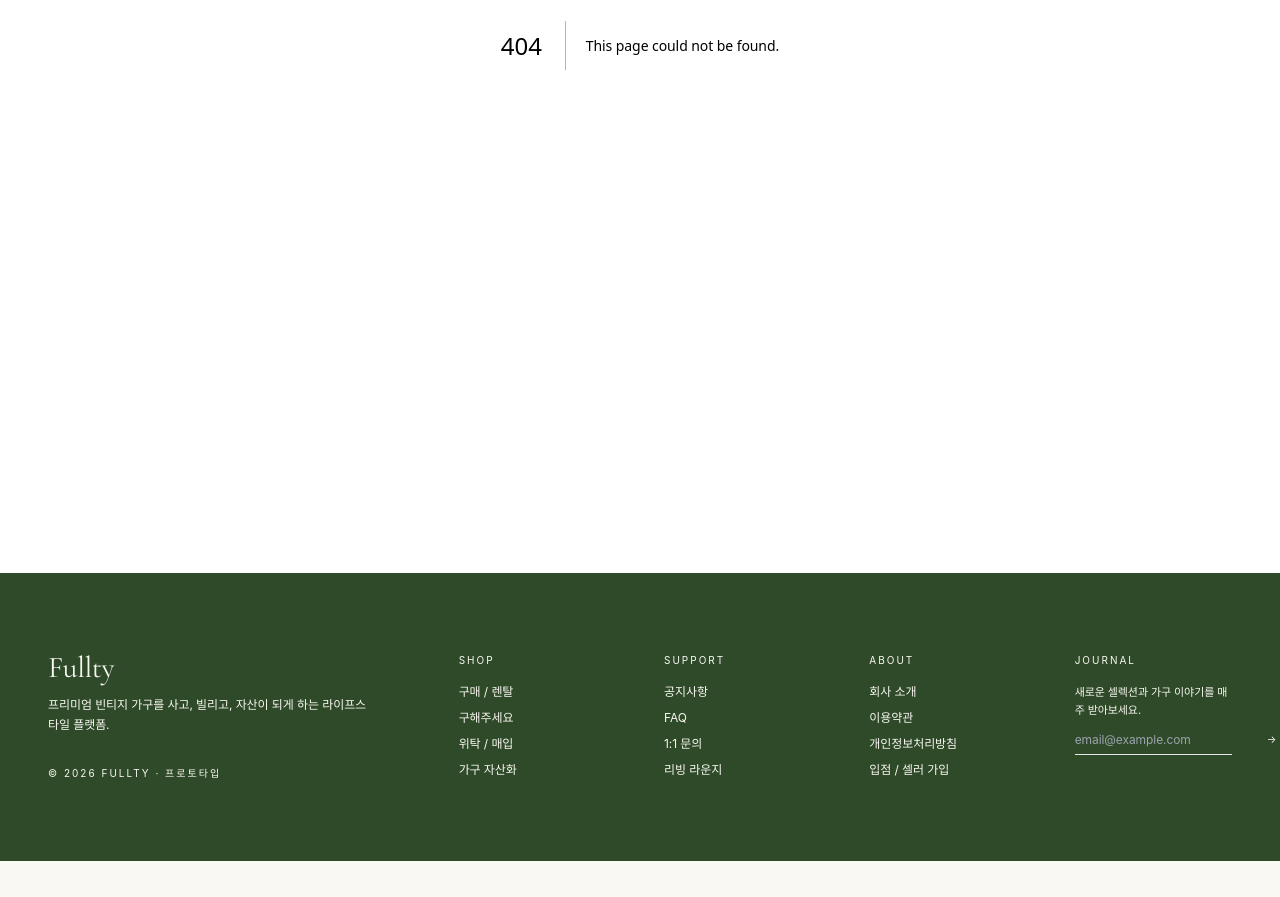
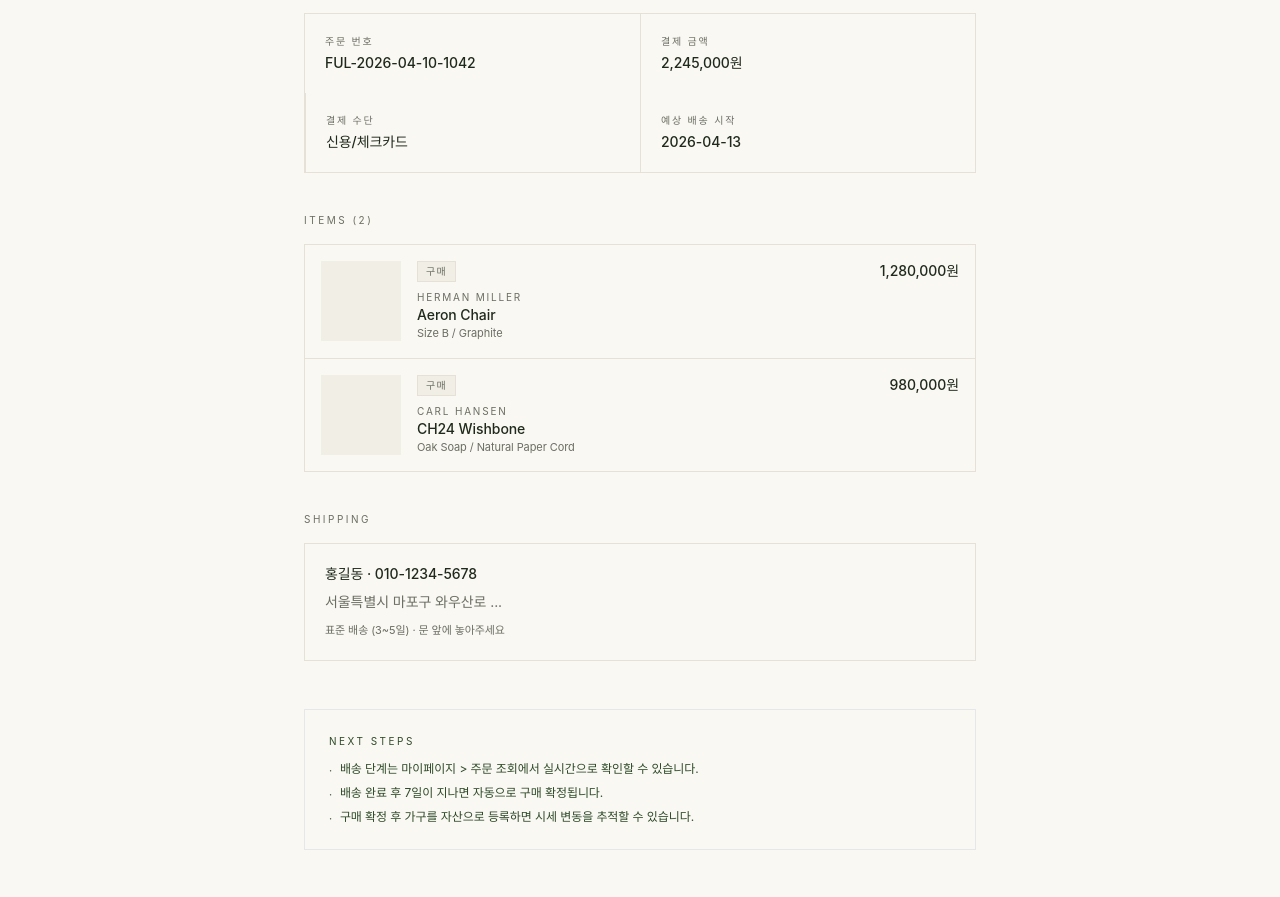
Before and after one commit to rachel353/fullty-plan, a Next.js app: page /checkout/complete in a window 1280 px wide. Before the commit this address had no page. Shown: the part 500-1397 px from the top of the page. Before the commit the page ends 1361 px from the top, so only its background shows below. Built offline with nearby package versions, Linux system fonts and the light colour scheme.

Commit message:
Wire up purchase flow end-to-end
- 상품상세 CTA 버튼에 라우팅 연결 (장바구니, 바로구매, 렌탈)
- 옵션 선택 / 수량 선택 UI 추가
- 결제완료 페이지 신규 추가 (/checkout/complete)
- 결제하기 → 결제완료 페이지로 연결

```diff
--- /dev/null
+++ b/src/app/checkout/complete/page.tsx
@@ -0,0 +1,138 @@
+import Link from "next/link";
+import { Button } from "@/components/ui/Button";
+import { Badge } from "@/components/ui/Badge";
+import { ImageBox } from "@/components/ImageBox";
+
+export default function OrderCompletePage() {
+  return (
+    <div className="max-w-3xl mx-auto px-12 py-20">
+      {/* Confirmation header */}
+      <div className="text-center pb-12 border-b border-border">
+        <Badge variant="sage" className="mb-6">
+          ORDER CONFIRMED
+        </Badge>
+        <h1 className="font-display text-5xl text-sage-ink leading-[0.95]">
+          주문이 완료되었습니다.
+        </h1>
+        <p className="text-sm text-muted-foreground mt-5 leading-relaxed">
+          결제가 정상적으로 처리되었습니다.
+          <br />
+          배송 시작 시 알림톡과 이메일로 안내드립니다.
+        </p>
+      </div>
+
+      {/* Order summary */}
+      <div className="mt-12 space-y-1">
+        <div className="text-[10px] tracking-[0.25em] uppercase text-muted-foreground mb-4">
+          Order Summary
+        </div>
+
+        <div className="border border-border">
+          <div className="grid grid-cols-2 divide-x divide-border">
+            <Cell label="주문 번호" value="FUL-2026-04-10-1042" />
+            <Cell label="결제 금액" value="2,245,000원" />
+            <Cell label="결제 수단" value="신용/체크카드" />
+            <Cell label="예상 배송 시작" value="2026-04-13" />
+          </div>
+        </div>
+      </div>
+
+      {/* Order items */}
+      <div className="mt-10">
+        <div className="text-[10px] tracking-[0.25em] uppercase text-muted-foreground mb-4">
+          Items (2)
+        </div>
+
+        <div className="border border-border divide-y divide-border">
+          {[
+            {
+              brand: "Herman Miller",
+              name: "Aeron Chair",
+              option: "Size B / Graphite",
+              type: "구매",
+              price: "1,280,000원",
+            },
+            {
+              brand: "Carl Hansen",
+              name: "CH24 Wishbone",
+              option: "Oak Soap / Natural Paper Cord",
+              type: "구매",
+              price: "980,000원",
+            },
+          ].map((item) => (
+            <div key={item.name} className="p-4 flex gap-4">
+              <ImageBox className="w-20 h-20 flex-shrink-0" ratio="square" />
+              <div className="flex-1">
+                <div className="flex items-center gap-2">
+                  <Badge variant="muted">{item.type}</Badge>
+                </div>
+                <div className="text-[10px] tracking-[0.18em] uppercase text-muted-foreground mt-2">
+                  {item.brand}
+                </div>
+                <div className="text-sm font-medium">{item.name}</div>
+                <div className="text-[11px] text-muted-foreground">{item.option}</div>
+              </div>
+              <div className="text-sm font-medium">{item.price}</div>
+            </div>
+          ))}
+        </div>
+      </div>
+
+      {/* Delivery address */}
+      <div className="mt-10">
+        <div className="text-[10px] tracking-[0.25em] uppercase text-muted-foreground mb-4">
+          Shipping
+        </div>
+        <div className="border border-border p-5 text-sm space-y-2">
+          <div className="font-medium">홍길동 · 010-1234-5678</div>
+          <div className="text-muted-foreground">서울특별시 마포구 와우산로 ...</div>
+          <div className="text-[11px] text-muted-foreground">표준 배송 (3~5일) · 문 앞에 놓아주세요</div>
+        </div>
+      </div>
+
+      {/* Next steps */}
+      <div className="mt-12 bg-sage-soft/40 border border-sage/40 p-6">
+        <div className="text-[10px] tracking-[0.25em] uppercase text-sage-ink mb-3">
+          Next Steps
+        </div>
+        <ul className="space-y-2 text-xs text-sage-ink">
+          <li className="flex items-start gap-2">
+            <span className="font-display text-base leading-none">·</span>
+            <span>배송 단계는 마이페이지 &gt; 주문 조회에서 실시간으로 확인할 수 있습니다.</span>
+          </li>
+          <li className="flex items-start gap-2">
+            <span className="font-display text-base leading-none">·</span>
+            <span>배송 완료 후 7일이 지나면 자동으로 구매 확정됩니다.</span>
+          </li>
+          <li className="flex items-start gap-2">
+            <span className="font-display text-base leading-none">·</span>
+            <span>구매 확정 후 가구를 자산으로 등록하면 시세 변동을 추적할 수 있습니다.</span>
+          </li>
+        </ul>
+      </div>
+
+      {/* CTA */}
+      <div className="mt-12 grid grid-cols-2 gap-3">
+        <Link href="/mypage/orders" className="block">
+          <Button variant="outline" size="lg" className="w-full">
+            주문 내역 보기
+          </Button>
+        </Link>
+        <Link href="/products" className="block">
+          <Button size="lg" className="w-full">
+            계속 쇼핑하기
+          </Button>
+        </Link>
+      </div>
+    </div>
+  );
+}
+
+function Cell({ label, value }: { label: string; value: string }) {
+  return (
+    <div className="p-5">
+      <div className="text-[10px] tracking-[0.18em] uppercase text-muted-foreground">{label}</div>
+      <div className="text-sm font-medium mt-1">{value}</div>
+    </div>
+  );
+}
--- a/src/app/checkout/page.tsx
+++ b/src/app/checkout/page.tsx
@@ -1,3 +1,4 @@
+import Link from "next/link";
 import { Button } from "@/components/ui/Button";
 
 export default function CheckoutPage() {
@@ -76,11 +77,13 @@
             <span>총 결제 금액</span>
             <span className="text-base">2,245,000원</span>
           </div>
-          <Button size="lg" className="w-full mt-2">
-            결제하기
-          </Button>
+          <Link href="/checkout/complete" className="block">
+            <Button size="lg" className="w-full mt-2">
+              결제하기
+            </Button>
+          </Link>
           <p className="text-[11px] text-muted-foreground leading-relaxed">
-            모든 상품은 풀티 검수 완료 후 셀러 발송 → 풀티 → 구매자 순서로 진행됩니다.
+            모든 상품은 Fullty 검수 완료 후 셀러 발송 → Fullty → 구매자 순서로 진행됩니다.
           </p>
         </aside>
       </div>
--- a/src/app/products/[id]/page.tsx
+++ b/src/app/products/[id]/page.tsx
@@ -60,18 +60,51 @@
           </div>
 
           {/* Options */}
-          <div className="py-6 border-b border-border space-y-4 text-sm">
+          <div className="py-6 border-b border-border space-y-5">
+            <div>
+              <div className="text-[10px] tracking-[0.18em] uppercase text-muted-foreground mb-2">
+                옵션 선택
+              </div>
+              <div className="grid grid-cols-3 gap-2">
+                {[product.option, "옵션 B", "옵션 C"].map((opt, i) => (
+                  <button
+                    key={opt}
+                    className={
+                      i === 0
+                        ? "h-11 border border-sage-ink bg-sage-ink text-background text-xs font-medium"
+                        : "h-11 border border-border text-xs hover:bg-muted"
+                    }
+                  >
+                    {opt}
+                  </button>
+                ))}
+              </div>
+            </div>
+
+            <div>
+              <div className="text-[10px] tracking-[0.18em] uppercase text-muted-foreground mb-2">
+                수량
+              </div>
+              <div className="inline-flex items-center border border-border h-11">
+                <button className="w-11 h-full text-sm hover:bg-muted">−</button>
+                <div className="w-12 text-center text-sm">1</div>
+                <button className="w-11 h-full text-sm hover:bg-muted">+</button>
+              </div>
+            </div>
+
+            <div className="space-y-2 text-sm pt-2">
               <div className="flex justify-between">
                 <span className="text-muted-foreground">셀러</span>
                 <span>{product.seller}</span>
               </div>
               <div className="flex justify-between">
                 <span className="text-muted-foreground">등급</span>
-              <span>{product.grade} (풀티 검수 완료)</span>
+                <span>{product.grade} (Fullty 검수 완료)</span>
               </div>
               <div className="flex justify-between">
                 <span className="text-muted-foreground">배송</span>
                 <span>표준 배송 · 35,000원</span>
+              </div>
             </div>
           </div>
 
@@ -100,17 +133,23 @@
 
           {/* CTA */}
           <div className="pt-6 grid grid-cols-2 gap-2">
-            <Button variant="outline" size="lg" disabled={product.status === "품절"}>
+            <Link href="/cart" className={product.status === "품절" ? "pointer-events-none" : ""}>
+              <Button variant="outline" size="lg" className="w-full" disabled={product.status === "품절"}>
                 장바구니 담기
               </Button>
-            <Button size="lg" disabled={product.status === "품절"}>
+            </Link>
+            <Link href="/checkout" className={product.status === "품절" ? "pointer-events-none" : ""}>
+              <Button size="lg" className="w-full" disabled={product.status === "품절"}>
                 바로 구매
               </Button>
+            </Link>
           </div>
           {product.rentable && product.status !== "품절" && (
-            <Button variant="outline" size="lg" className="w-full mt-2">
+            <Link href="/checkout" className="block mt-2">
+              <Button variant="outline" size="lg" className="w-full">
                 렌탈로 시작하기
               </Button>
+            </Link>
           )}
         </div>
       </div>
```
Lines whose indentation alone changed are shown as unchanged.
